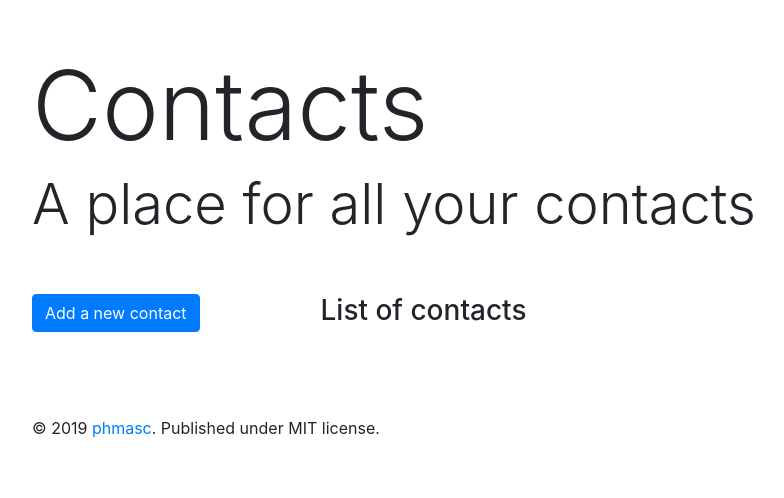
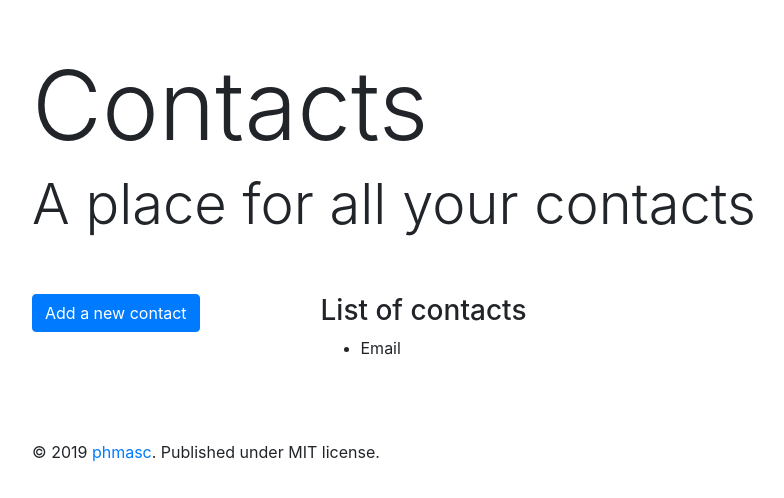
Before and after one commit to PhilippSchweizer/codeworks-contacts-app, a plain HTML site: page index.html in a window 1280 px wide. Shown: the whole page, without its empty margins (46-830 px from the left). Drawn offline with Linux system fonts and the light colour scheme.

Commit message:
style contact list

```diff
--- a/index.html
+++ b/index.html
@@ -132,7 +132,11 @@
         </div>
         <div class="row">
           <div class="col mb-3">
-            <ul id="contactList"></ul>
+            <ul class="group-list" id="contactList">
+              <li class="group-list-item">
+                <p>Email</p>
+              </li>
+            </ul>
           </div>
         </div>
       </main>
```
